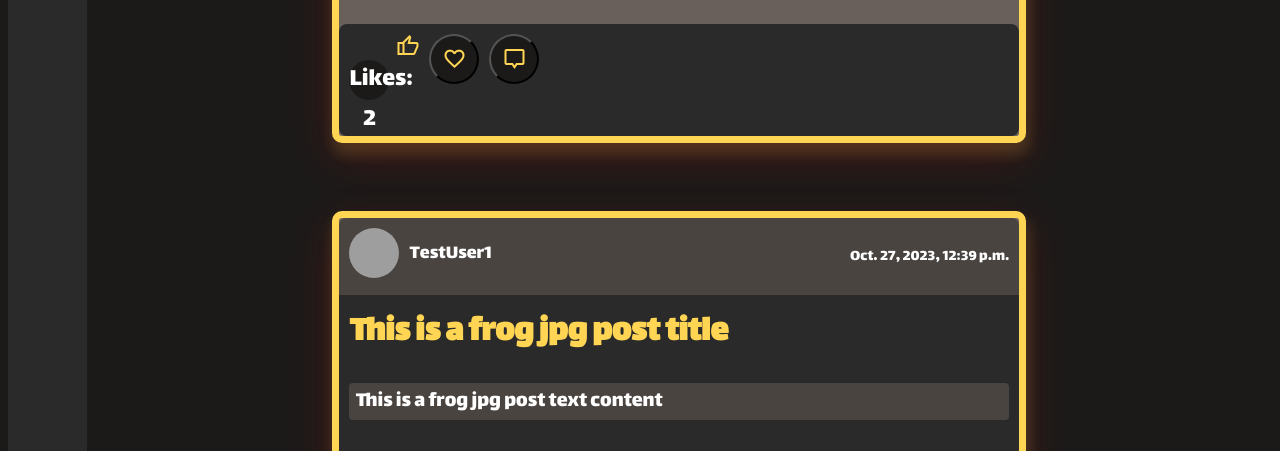
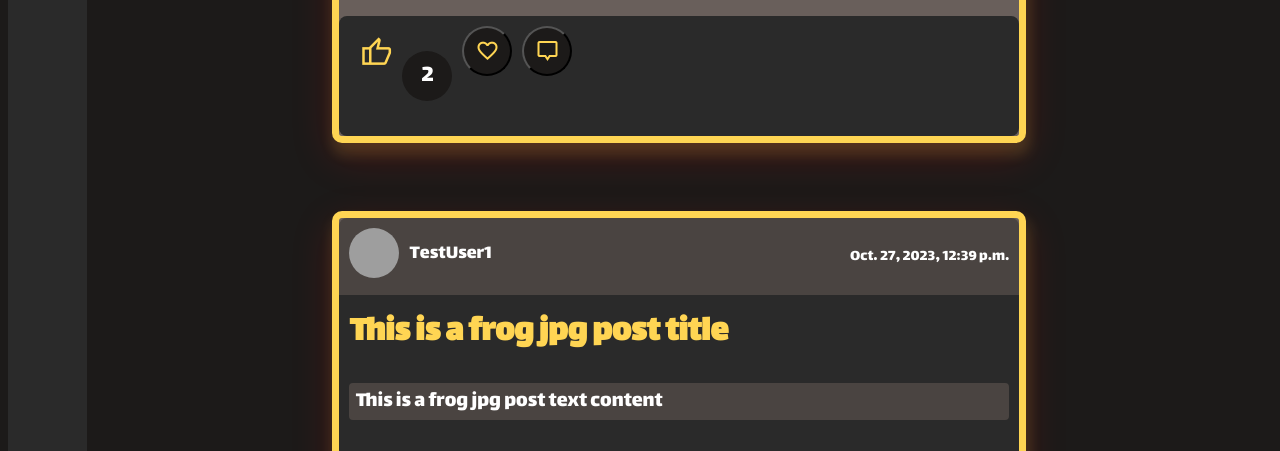
Before and after one commit to uofa-cmput404/404f23project-404-coding-monkeys, a Django app: page /posts/stream/ in a window 1280 px wide. Shown: the part 734-1185 px from the top of the page. Run offline with Django 4.2, Linux system fonts and the light colour scheme; data comes from the database, SQL or seed files in the repository; both versions use the stored data as it was after the commit; grey boxes are pictures that could not be loaded.

Commit message:
fixed CSS like visuals

```diff
--- a/static/css/posts/dashboard.css
+++ b/static/css/posts/dashboard.css
@@ -99,13 +99,14 @@ p {
 .likes {
     background-color: #1C1A19;
     border-radius:50%;
-    height: 40px;
-    width: 40px;
-    line-height: 40px;
+    height: 30px;
+    width: 30px;
+    line-height: 31px;
     display: inline-block;
     text-align: center;
-    margin-right: 6px;
-    font-size: 26px;
+    padding:10px;
+    font-size: 25px;
+
 
 
 }
--- a/templates/posts/dashboard.html
+++ b/templates/posts/dashboard.html
@@ -21,7 +21,7 @@
                 data: { post_uuid: post_uuid }, // Pass the post UUID as a parameter
                 success: function (data) {
                     // Update the like count
-                    $('#result-' + post_uuid).text("Likes: " + data.new_post_count);
+                    $('#result-' + post_uuid).text(data.new_post_count);
                 }
             });
         });
@@ -57,9 +57,9 @@
             {% endfor %}
             <div class="flex_grow"></div>
             <div class="footer">
-                <p class="likes"id="result-{{ post.uuid }}">Likes: {{ post.count}} </p>
+                <span class="material-symbols-outlined" style="padding: 10px; font-size:33px;">thumb_up</span>
+                <p class="likes"id="result-{{ post.uuid }}">{{ post.count}} </p>
                 <!-- https://www.w3schools.com/howto/howto_css_icon_buttons.asp -->
-                <span class="material-symbols-outlined">thumb_up</span>
                 <button style="padding-top: 10px;"type="button"class="like-button"data-post-uuid="{{ post.uuid }}"><i class="material-symbols-outlined">favorite</i></button>
                 <button style="padding-top: 10px;"type="button"><i class="material-symbols-outlined">tooltip</i></button>
             </div>
```
Also changed, not shown: db.sqlite3.
